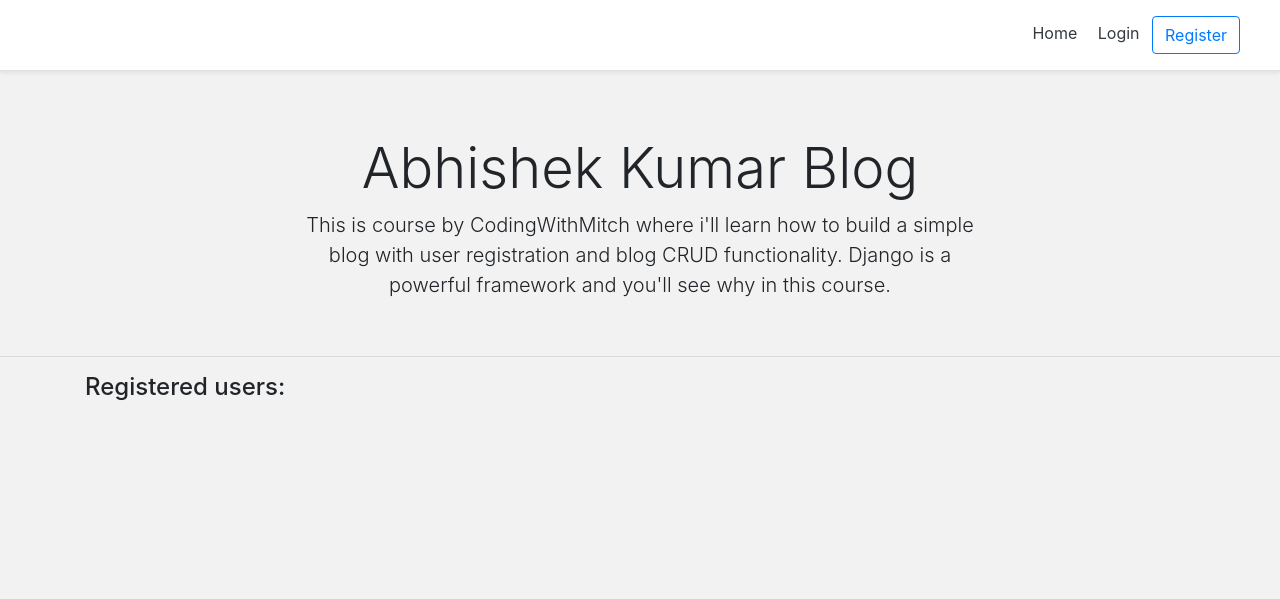
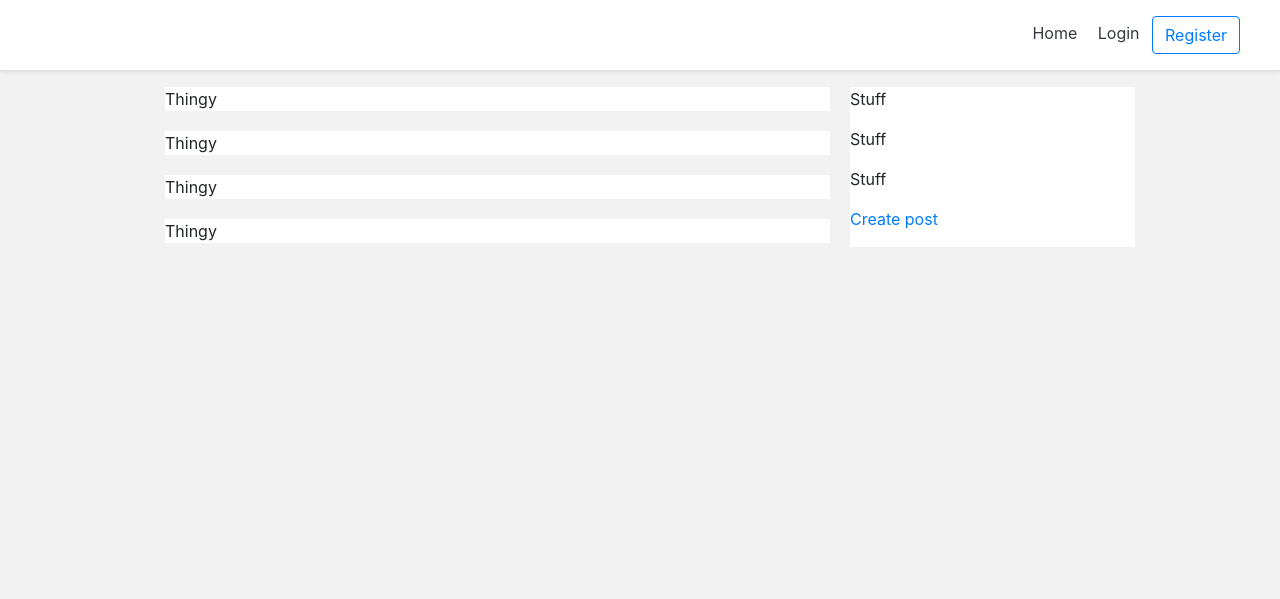
Before and after one commit to avi-kr/MyBlogDjangoProject, a Django app: template personal/templates/personal/home.html in a window 1280 px wide. Shown: the top 599 px of the page. Run offline with Django 3.2, Linux system fonts and the light colour scheme; the template is opened without the code that fills it, so the values that code supplies are empty; parts of the project's set-up code (start-up, migrations or seed data) failed here and were passed over; some libraries are stand-ins or nearby versions.

Commit message:
Modeling the Blog using Reddit

```diff
--- a/blog/views.py
+++ b/blog/views.py
@@ -1,3 +1,6 @@
 from django.shortcuts import render
+from blog.models import BlogPost
 
-# Create your views here.
+
+def create_blog_view(request):
+	return render(request, 'blog/create_blog.html', {})
--- a/personal/templates/personal/home.html
+++ b/personal/templates/personal/home.html
@@ -2,20 +2,85 @@
 
 
 {% block content %}
+<style type="text/css">
 
-<div class="pricing-header px-3 py-3 pt-md-5 pb-md-4 mx-auto text-center">
-  <h1 class="display-4">Abhishek Kumar Blog</h1>
-  <p class="lead">This is course by CodingWithMitch where i'll learn how to build a simple blog with user registration and blog CRUD functionality. Django is a powerful
-  framework and you'll see why in this course.</p>
-</div>
-<hr>
+	@media (max-width: 768px) {
+		.right-column{
+			margin-left: 0px;
+		}
+	}
 
+	@media (min-width: 768px) {
+		.right-column{
+			margin-left: 20px;
+		}
+	}
+
+	.blog-post-container{
+		background-color: #fff;
+		margin-bottom: 20px;
+		width: 100%;
+	}
+	.create-post-bar{
+		background-color: #fff;
+		margin-bottom:20px;
+	}
+
+	.left-column{
+		padding:0px;
+	}
+
+	.right-column{
+		padding:0px;
+	}
+
+</style>
 <div class="container">
-	<div class="d-flex flex-column">
-		<h4>Registered users:</h1>
-		{% for user in accounts %}
-			<p>{{user}}</p>
-		{% endfor %}
+	<div class="row">
+
+		<!-- Top 'create post' bar -->
+		<div class="create-post-bar d-lg-none col-lg-7 offset-lg-1">
+			<p><a href="{% url 'blog:create' %}">Create post</a></p>
+		</div>
+		<!-- end Top 'create post' bar -->
+
+
+		<!-- blog feed -->
+		<div class="left-column col-lg-7 offset-lg-1">
+
+			<div class="blog-post-container">
+				<p>Thingy</p>
+			</div>
+
+			<div class="blog-post-container">
+				<p>Thingy</p>
+			</div>
+
+			<div class="blog-post-container">
+				<p>Thingy</p>
+			</div>
+
+			<div class="blog-post-container">
+				<p>Thingy</p>
+			</div>
+
+		</div>
+		<!-- end blog feed -->
+
+
+		<!-- Right 'create post' column  -->
+		<div class="right-column col-lg-3 d-lg-flex d-none flex-column">
+
+			<div class="create-post-bar">
+				<p>Stuff</p>
+				<p>Stuff</p>
+				<p>Stuff</p>
+				<p><a href="{% url 'blog:create' %}">Create post</a></p>
+			</div>
+
+		</div>
+		<!-- end Right 'create post' column  -->
+
 	</div>
 </div>
 
```
Also changed, not shown: blog/templates/blog/create_blog.html (added, +8 -0 lines), blog/urls.py (added, +10 -0 lines), mysite/urls.py (+6 -5 lines), db.sqlite3.
